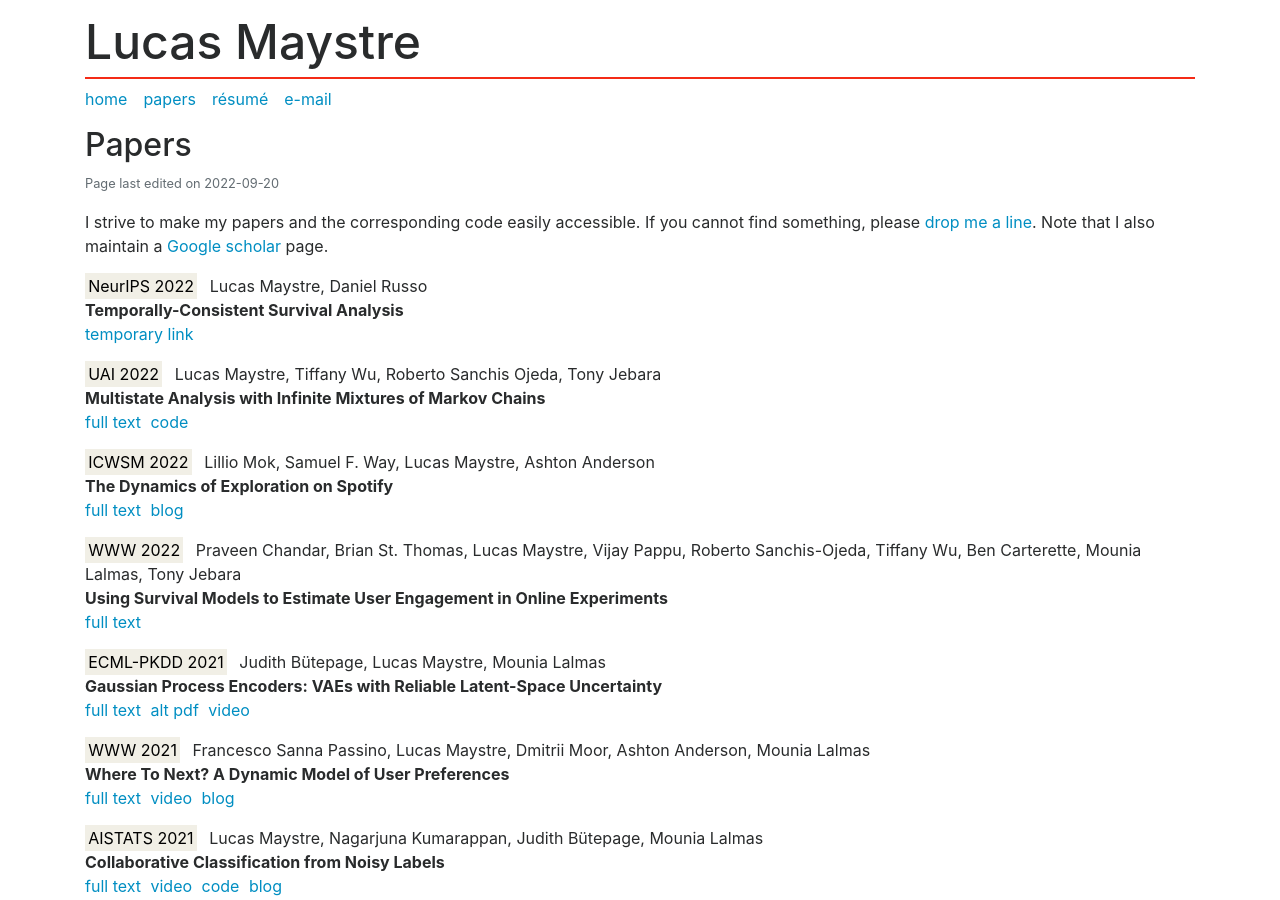
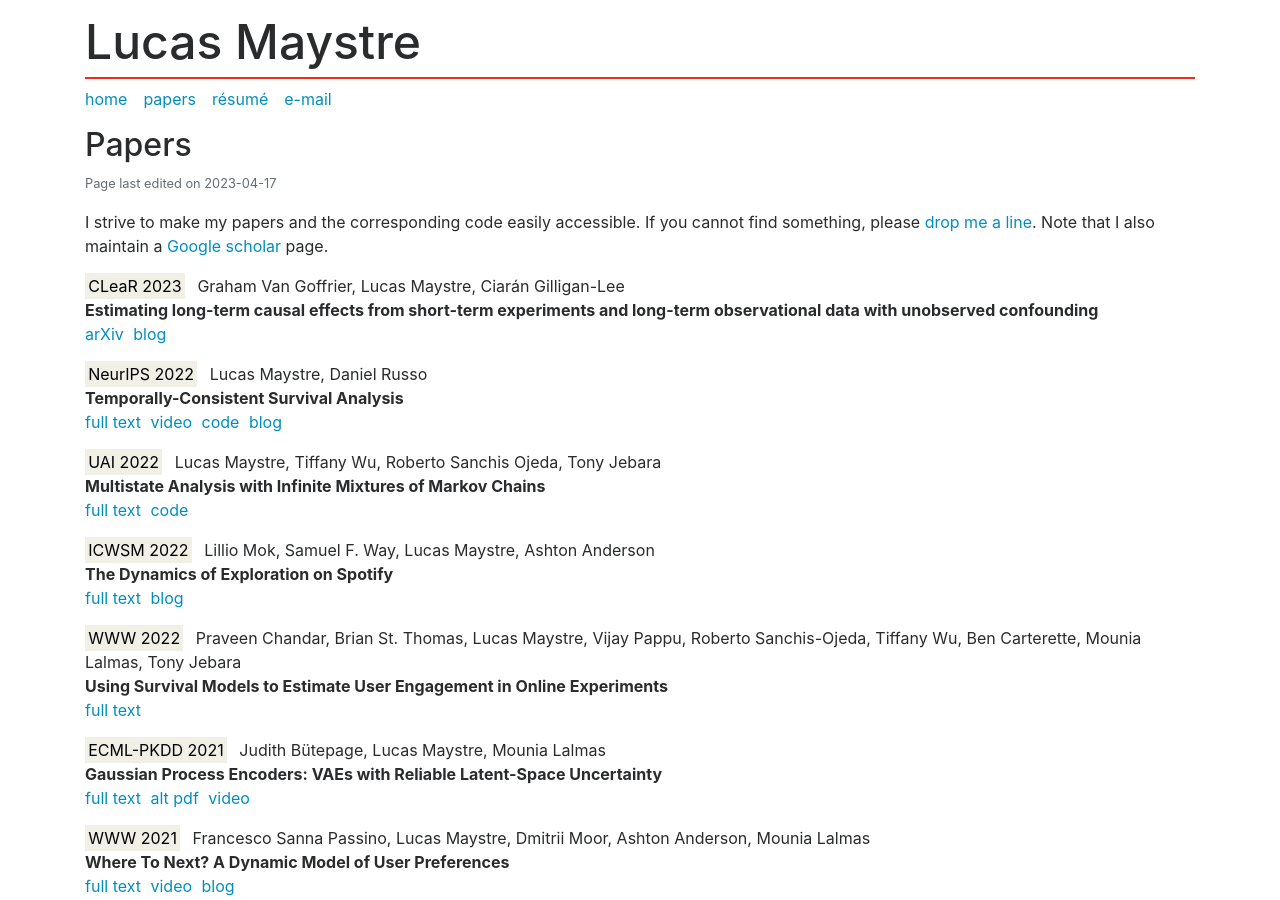
Before and after one commit to lucasmaystre/lum-web, a Jekyll site: the page built from papers.md, in a window 1280 px wide and 900 px high. Built offline with Jekyll 4.4.1, drawn with Linux system fonts in a browser that asks for light colours; some of the changed text lies outside the part shown.

Commit message:
Update publications.

```diff
--- a/_data/papers.yml
+++ b/_data/papers.yml
@@ -1,9 +1,30 @@
+vangoffrier2023estimating:
+  venue: CLeaR 2023
+  title: "Estimating long-term causal effects from short-term experiments and
+      long-term observational data with unobserved confounding"
+  authors: Graham Van Goffrier, Lucas Maystre, Ciarán Gilligan-Lee
+  links:
+    arXiv: https://arxiv.org/abs/2302.10625
+    blog: https://research.atspotify.com/2023/04/estimating-long-term-effects-when-only-short-run-experiments-are-available/
+
+maystre2023optimizing:
+  year: 2023
+  title: "Optimizing Audio Recommendations for the Long-Term:
+      A Reinforcement Learning Perspective"
+  authors: Lucas Maystre, Daniel Russo, Yu Zhao
+  links:
+    arXiv: https://arxiv.org/abs/2302.03561
+    video: https://slideslive.com/38993553/optimizing-audio-recommendations-for-the-longterm?ref=speaker-24130
+
 maystre2022temporally:
   venue: NeurIPS 2022
   title: "Temporally-Consistent Survival Analysis"
   authors: Lucas Maystre, Daniel Russo
   links:
-    temporary link: https://nips.cc/Conferences/2022/Schedule?showEvent=54065
+    full text: https://proceedings.neurips.cc/paper_files/paper/2022/hash/455e1e30edf721bd7fa334fffabdcad8-Abstract-Conference.html
+    video: https://slideslive.com/38991142/temporallyconsistent-survival-analysis?ref=recommended
+    code: https://github.com/spotify-research/tdsurv
+    blog: https://research.atspotify.com/2022/11/survival-analysis-meets-reinforcement-learning/
 
 maystre2022multistate:
   venue: UAI 2022
--- a/papers.md
+++ b/papers.md
@@ -1,7 +1,7 @@
 ---
 layout: default
 linkhome: yes
-lastedit: 2022-09-20
+lastedit: 2023-04-17
 title: Papers
 ---
 
@@ -9,6 +9,7 @@ I strive to make my papers and the corresponding code easily accessible. If you
 cannot find something, please [drop me a line][1]. Note that I also maintain a
 [Google scholar][2] page.
 
+{% include paper.html key="vangoffrier2023estimating" %}
 {% include paper.html key="maystre2022temporally" %}
 {% include paper.html key="maystre2022multistate" %}
 {% include paper.html key="mok2022dynamics" %}
@@ -28,6 +29,7 @@ cannot find something, please [drop me a line][1]. Note that I also maintain a
 
 Theses, working papers and technical reports.
 
+{% include paper.html key="maystre2023optimizing" %}
 {% include paper.html key="kristof2019user" %}
 {% include paper.html key="maystre2018efficient" %}
 {% include paper.html key="maystre2016player" %}
```
Also changed, not shown: index.html (+4 -5 lines).
